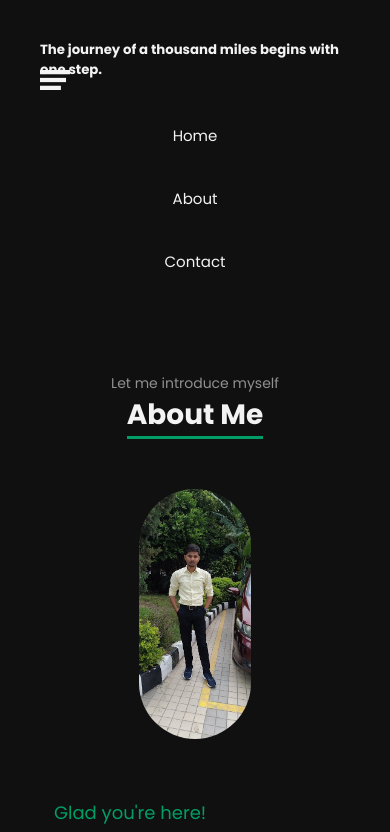
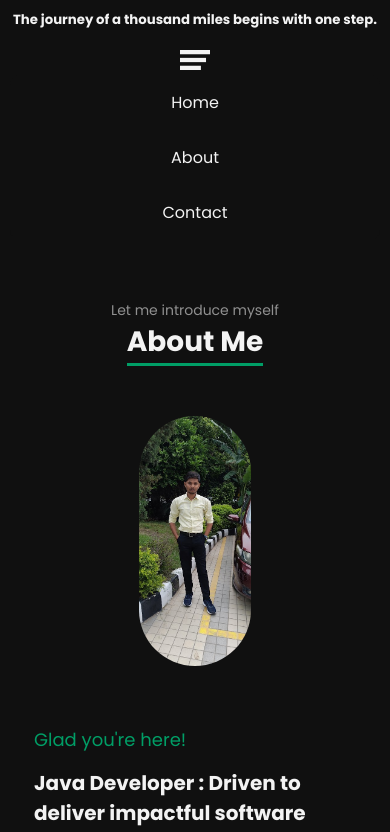
Before and after one commit to BootifulDeveloper/myportfolio, a React (Create React App) app: page /about in a window 390 px wide. Shown: the top 832 px of the page. Built offline with nearby package versions, Linux system fonts and the light colour scheme.

Commit message:
new changes

```diff
--- a/src/index.css
+++ b/src/index.css
@@ -9,7 +9,6 @@
   --grey: rgba(159, 159, 159, 0.9);
   --spacing: 50px;
   --sm-spacing: 30px;
-  --mobile-spacing: 20px;
 }
 
 /* --- ANIMATIONS --- */
@@ -41,7 +40,6 @@ body,
 
 body {
   font-family: "Poppins", sans-serif;
-  color: var(--text-color);
 }
 
 /* --- GLOBAL STYLES --- */
@@ -141,6 +139,7 @@ header {
   display: flex;
   justify-content: space-between;
   align-items: center;
+  flex-wrap: wrap;
 }
 
 .logo {
@@ -217,10 +216,6 @@ header {
 
 /* --- MEDIA QUERIES --- */
 @media (max-width: 750px) {
-  body {
-    padding: var(--mobile-spacing);
-  }
-
   .pageTitle {
     font-size: 28px;
     /* Adjust title size for mobile */
@@ -228,9 +223,10 @@ header {
 
   .btn {
     width: 100%;
+    padding: 15px;
     /* Full-width button on mobile */
-    padding: 15px;
-    /* Larger padding */
+    font-size: 16px;
+    /* Adjust button font for better touch interaction */
   }
 
   .skillsSection {
@@ -246,22 +242,38 @@ header {
 
   .gfgProfile {
     font-size: 16px;
-    /* Slightly larger font on small screens */
     padding: 10px;
     /* Increased padding */
   }
 
   header {
+    padding: 10px;
+    /* Reduce padding for smaller screens */
     flex-direction: column;
-    align-items: flex-start;
-    padding: var(--mobile-spacing) var(--mobile-spacing);
+    /* Stack header elements */
+  }
+
+  .logo {
+    margin-bottom: 10px;
+    /* Add margin to separate logo from navigation */
   }
 
   .links {
-    position: relative;
-    top: auto;
-    left: auto;
+    position: static;
     display: block;
+    width: 100%;
+    padding: 0;
+  }
+
+  .links a {
+    padding: 15px 0;
+    /* Increase padding for easier touch interactions */
+    font-size: 16px;
+  }
+
+  .dropdown-toggle {
+    font-size: 18px;
+    /* Larger font size for better readability */
   }
 }
 
@@ -272,7 +284,7 @@ header {
     justify-content: flex-end;
     position: relative;
     top: auto;
-    width: 0;
+    width: auto;
     left: 0;
     padding: 0 10px;
   }
```
